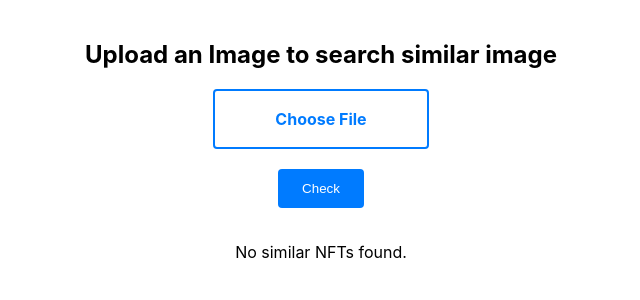
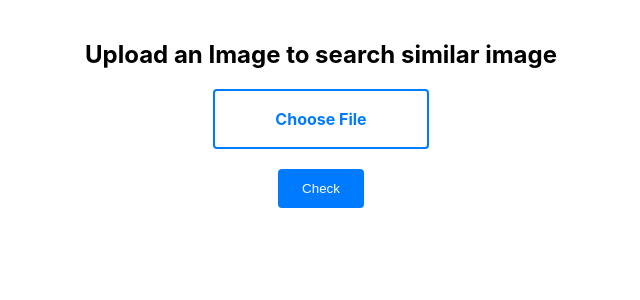
Before and after one commit to abhishekkumar2908/nft-matcher, a React (Create React App) app: page / in a window 1280 px wide. Shown: the top 300 px of the page, without its empty margins (319-959 px from the left). Built offline with nearby package versions, Linux system fonts and the light colour scheme.

Commit message:
fixed bug issue, even before uploading image it was showing No similar match

```diff
--- a/src/components/ImageUploadComponent.jsx
+++ b/src/components/ImageUploadComponent.jsx
@@ -9,7 +9,9 @@ function ImageUploadComponent() {
   const [file, setFile] = useState(null);
   const [fileName, setFileName] = useState('');
   const [similarNFTs, setSimilarNFTs] = useState([]);
-  const [assetInfo, setAssetInfo] = useState([]);
+  const [uploadState, setUploadState] = useState(false);
+
+
 
   const handleFileChange = (event) => {
     const selectedFile = event.target.files[0];
@@ -28,50 +30,60 @@ function ImageUploadComponent() {
       .then((response) => {
         console.log("res", response.data);
         setSimilarNFTs(response.data);
+        setUploadState(true);
+
       })
       .catch((error) => {
         console.error(error);
       });
+
   };
   useEffect(() => {
-    const fetchAssetInfo = async () => {
+    if (fileName !== '') {
+      setUploadState(false);
+    }
+  }, [fileName]);
+  // useEffect(() => {
+  //   const fetchAssetInfo = async () => {
 
-        const fetchedAssetInfo = [];
-        let i=0
-        console.log("similarNFTs.length",similarNFTs.length)
-        const url = similarNFTs[i].tokenMetadata;
-        console.log("url:", url);
-        while(i<similarNFTs.length) {
+  //       const fetchedAssetInfo = [];
+  //       let i=0
+  //       console.log("similarNFTs.length",similarNFTs.length)
+  //       const url = similarNFTs[i].tokenMetadata;
+  //       console.log("url:", url);
+  //       while(i<similarNFTs.length) {
 
-          let response;
-          try {
+  //         let response;
+  //         try {
 
-            if(url.match(/ipfs\/([a-zA-Z0-9]+)/)){
-              const ipfsHash = url.match(/ipfs\/([a-zA-Z0-9]+)/);
-              response = await axios.get(`https://ipfs.io/ipfs/${ipfsHash[1]}`);
-              console.log("ipfsHash response: ", response);
-            }
-            else {
-            response = await axios.get(`https://testnets-api.opensea.io/api/v1/asset/${similarNFTs[i].address}/${similarNFTs[i].tokenId}/`);
-              if (response) {
-                console.log("log", response);
-                fetchedAssetInfo.push(response.data);
-                setAssetInfo(fetchedAssetInfo);
-              }
-            }
-            i++
-            } catch (error) {
-              console.error(error);
-            }
-            await new Promise((resolve) => setTimeout(resolve, 450));
-          }
+  //           if(url.match(/ipfs\/([a-zA-Z0-9]+)/)){
+  //             const ipfsHash = url.match(/ipfs\/([a-zA-Z0-9]+)/);
+  //             response = await axios.get(`https://ipfs.io/ipfs/${ipfsHash[1]}/metadata.json}`, { responseType: 'json' });
+  //             const metadata = response.data;
 
-    };
+  //             console.log("ipfsHash response: ", metadata);
+  //           }
+  //           else {
+  //           response = await axios.get(`https://testnets-api.opensea.io/api/v1/asset/${similarNFTs[i].address}/${similarNFTs[i].tokenId}/`);
+  //             if (response) {
+  //               console.log("log", response);
+  //               fetchedAssetInfo.push(response.data);
+  //               setAssetInfo(fetchedAssetInfo);
+  //             }
+  //           }
+  //           i++
+  //           } catch (error) {
+  //             console.error(error);
+  //           }
+  //           await new Promise((resolve) => setTimeout(resolve, 450));
+  //         }
 
-    if(similarNFTs && similarNFTs.length) {
-        fetchAssetInfo();
-    }
-  }, [similarNFTs]);
+  //   };
+
+  //   if(similarNFTs && similarNFTs.length) {
+  //       fetchAssetInfo();
+  //   }
+  // }, [similarNFTs]);
 
 
 
@@ -90,36 +102,26 @@ function ImageUploadComponent() {
         </button>
       </form>
       <div style={{marginTop: '18px'}}>
-        { similarNFTs.length > 0 ? (
+        { uploadState && similarNFTs.length > 0 ? (
           <div style={{ display: 'flex', flexWrap: 'wrap', justifyContent: 'center', gap: '20px' }}>
           {similarNFTs.map((nft) => (
             <div key={nft.id} style={{ width: '300px', borderRadius: '8px', overflow: 'hidden', boxShadow: '0 2px 4px rgba(0, 0, 0, 0.2)' }}>
+
               <div style={{ position: 'relative' }}>
                 <ImageContainer imageUrl={nft.imageOriginalUrl} style={{ width: '100%', height: 'auto', borderRadius: '8px 8px 0 0' }} />
-                {/* <div style={{ position: 'absolute', top: '10px', right: '10px', backgroundColor: 'rgba(0, 0, 0, 0.8)', color: '#fff', padding: '4px 8px', borderRadius: '4px', fontSize: '12px', fontWeight: 'bold' }}>
-                {nft.nftId}
-                </div> */}
               </div>
               <div style={{ padding: '10px', backgroundColor: '#fff', maxHeight: '120px', overflowY: 'auto' }}>
                 <p style={{ fontSize: '16px', fontWeight: 'bold', margin: '0 0 8px' }}>NFT ID: {nft.nftId}</p>
                 <p style={{ fontSize: '14px', margin: '0 0 8px' }}>Token ID: {nft.tokenId}</p>
-                <p style={{ fontSize: '14px', margin: '0', overflowWrap: 'break-word' }}>
-                  Address: {nft.address}
-                </p>
+                <p style={{ fontSize: '14px', margin: '0', overflowWrap: 'break-word' }}>Address: {nft.address}</p>
               </div>
 
             </div>
           ))}
         </div>
 
-
-
-
-
-
         ) : (
-          <p>No similar NFTs found.</p>
-        )}
+          uploadState && <p>No similar NFTs found.</p>        )}
       </div>
     </div>
   );
```
